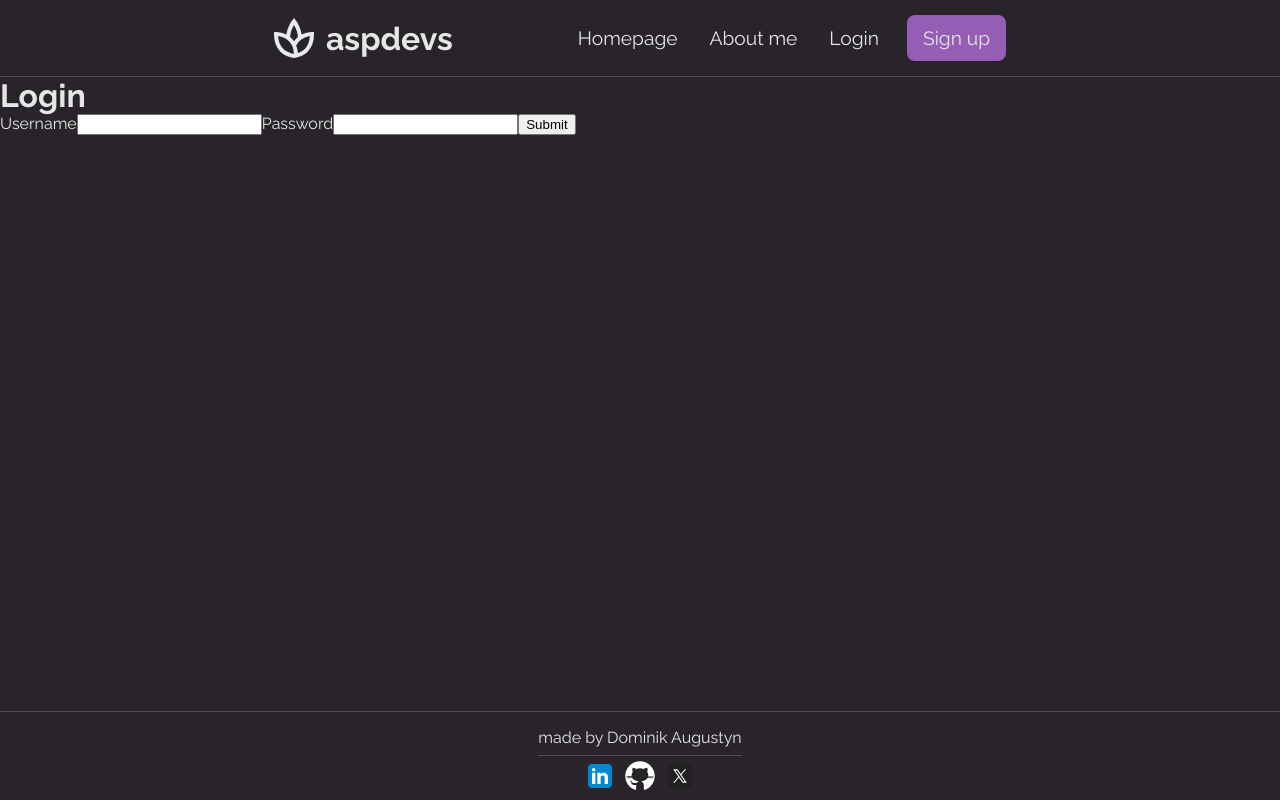
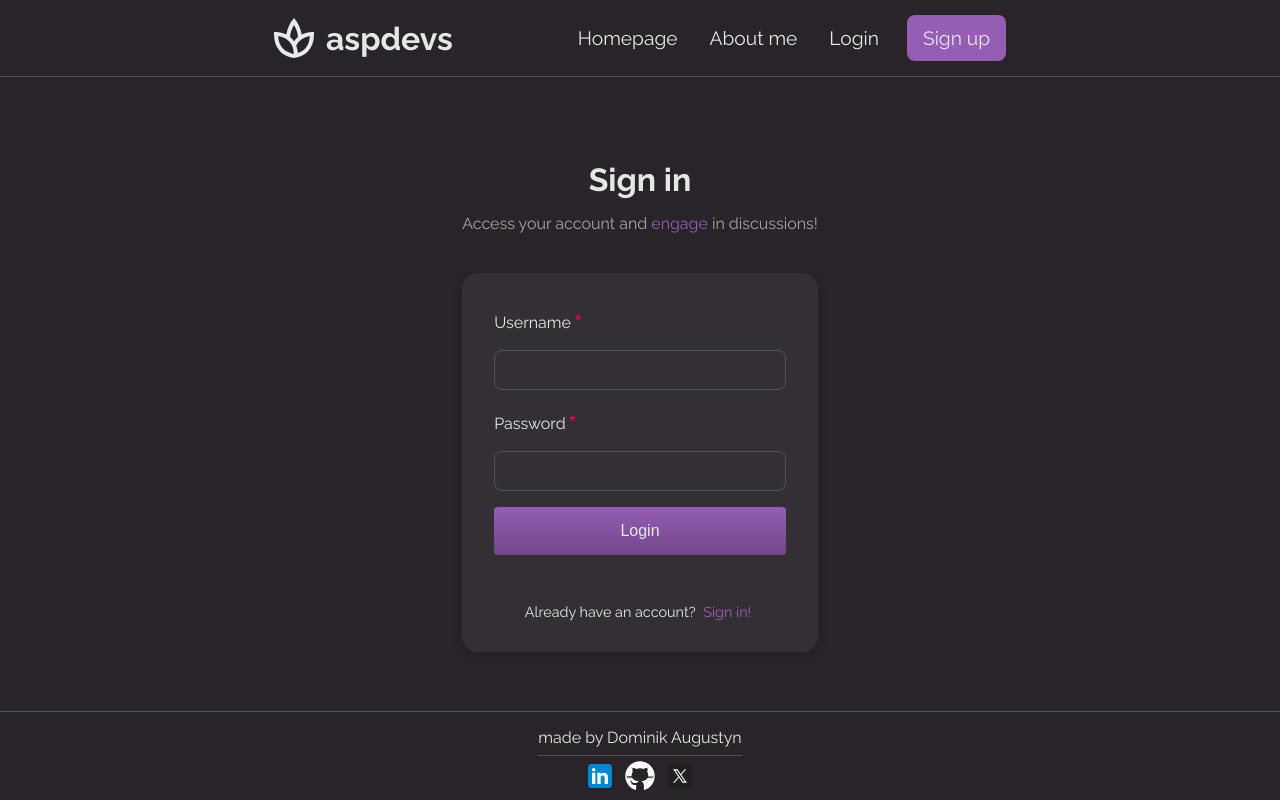
Before and after one commit to augustynd02/top-blog, a React (Vite) app in the folder client/: page /login in a window 1280 px wide. Built offline with nearby package versions, Linux system fonts and the light colour scheme; no server answers.

Commit message:
style: style login page

```diff
--- a/client/src/pages/LoginPage/LoginPage.jsx
+++ b/client/src/pages/LoginPage/LoginPage.jsx
@@ -44,7 +44,7 @@ function LoginPage() {
             } else {
                 setError(data.message || 'Unknown error.');
             }
-        } catch(err) {
+        } catch (err) {
             setError('Failed to connect to the server: ' + err);
         }
     }
@@ -52,17 +52,27 @@ function LoginPage() {
         <>
             <Header />
             <main>
-                <h2>Login</h2>
-                <form onSubmit={handleSubmit}>
-                    <label htmlFor="username">Username</label>
-                    <input type="text" name="username" id="username" onChange={handleChange} />
-
-                    <label htmlFor="password">Password</label>
-                    <input type="text" name="password" id="password" onChange={handleChange} />
-
-                    <button type="submit">Submit</button>
-                </form>
-                {error && <p className={styles.error}>{error}</p>}
+                <div className={styles.loginWrapper}>
+                    <div className={styles.loginContainer}>
+                        <div className={styles.loginHeader}>
+                            <h2>Sign in</h2>
+                            <p>Access your account and <span className="highlight">engage</span> in discussions!</p>
+                        </div>
+                        <form onSubmit={handleSubmit}>
+                            <div className={styles.formField}>
+                                <label htmlFor="username">Username</label>
+                                <input required type="text" name="username" id="username" onChange={handleChange} />
+                            </div>
+                            <div className={styles.formField}>
+                                <label htmlFor="password">Password</label>
+                                <input required type="text" name="password" id="password" onChange={handleChange} />
+                            </div>
+                            <button type="submit">Login</button>
+                            {error && <p className="error">{error}</p>}
+                            <p>Already have an account? <a href="/login">Sign in!</a></p>
+                        </form>
+                    </div>
+                </div>
             </main>
             <Footer />
         </>
--- a/client/src/pages/LoginPage/loginpage.module.css
+++ b/client/src/pages/LoginPage/loginpage.module.css
@@ -0,0 +1,90 @@
+main:has(.loginWrapper) {
+    display: flex;
+    justify-content: center;
+    align-items: center;
+}
+
+.loginWrapper {
+    height: 100%;
+    width: 100%;
+    display: flex;
+    justify-content: center;
+    align-items: center;
+}
+
+.loginHeader {
+    margin: 1.5rem 0;
+    text-align: center;
+}
+.loginHeader p {
+    color: var(--color-font-primary-darker);
+}
+
+.loginContainer {
+    display: flex;
+    flex-direction: column;
+}
+.loginContainer form {
+    display: flex;
+    flex-direction: column;
+    gap: 1rem;
+    padding: 2rem;
+
+    background-color: var(--color-background-lighter);
+    border-radius: 16px;
+    box-shadow: rgba(0, 0, 0, 0.1) 0px 4px 12px;
+}
+.loginContainer form label {
+    display: block;
+    margin-bottom: 0.5rem;
+}
+.loginContainer form input {
+    appearance: none;
+    outline: none;
+    height: 2.5rem;
+    width: 100%;
+    padding: 0 1rem;
+
+    background-color: inherit;
+    border: 1px solid var(--color-border);
+    border-radius: 8px;
+    transition: 0.2s ease-in;
+
+    font-size: 1rem;
+    color: var(--color-font-primary);
+}
+.loginContainer form input:focus {
+    border-color: var(--color-primary);
+    box-shadow: var(--color-primary) 0px 0px 0px 1px;
+}
+.loginContainer form button {
+    height: 3rem;
+
+    appearance: none;
+    border: none;
+    border-radius: 4px;
+    background: linear-gradient(to bottom, var(--color-primary), var(--color-primary-darker));
+    cursor: pointer;
+    background-size: 1px 100px;
+    transition: 0.2s ease;
+
+    font-size: 1rem;
+    font-weight: 400;
+    color: var(--color-font-primary);
+}
+.loginContainer form button:hover {
+    background-position: 100px;
+}
+.loginContainer form p {
+    text-align: center;
+    font-size: 0.9rem;
+    margin: 2rem 0 0 0;
+}
+.loginContainer form a {
+    font-size: inherit;
+    color: var(--color-primary);
+}
+.loginContainer form a:hover {
+    color: var(--color-primary-lighter);
+    text-decoration: none;
+}
```
